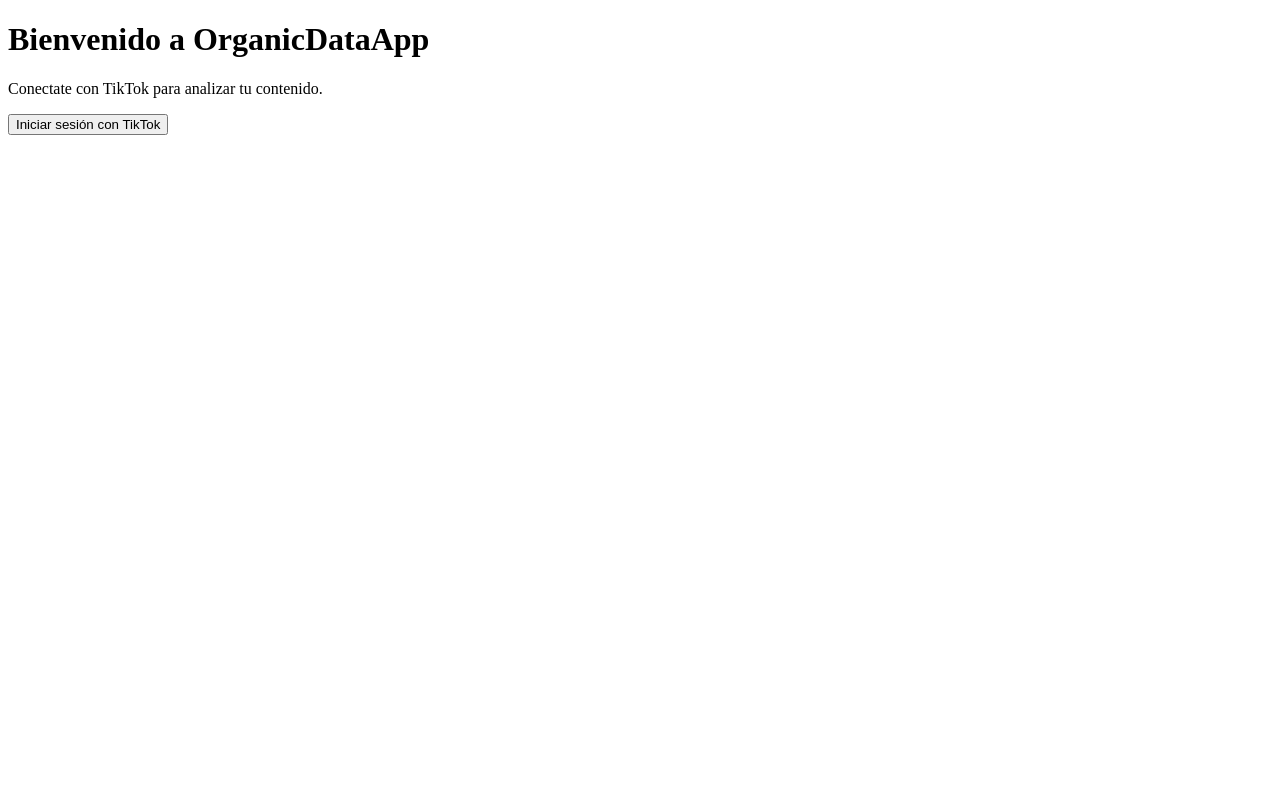
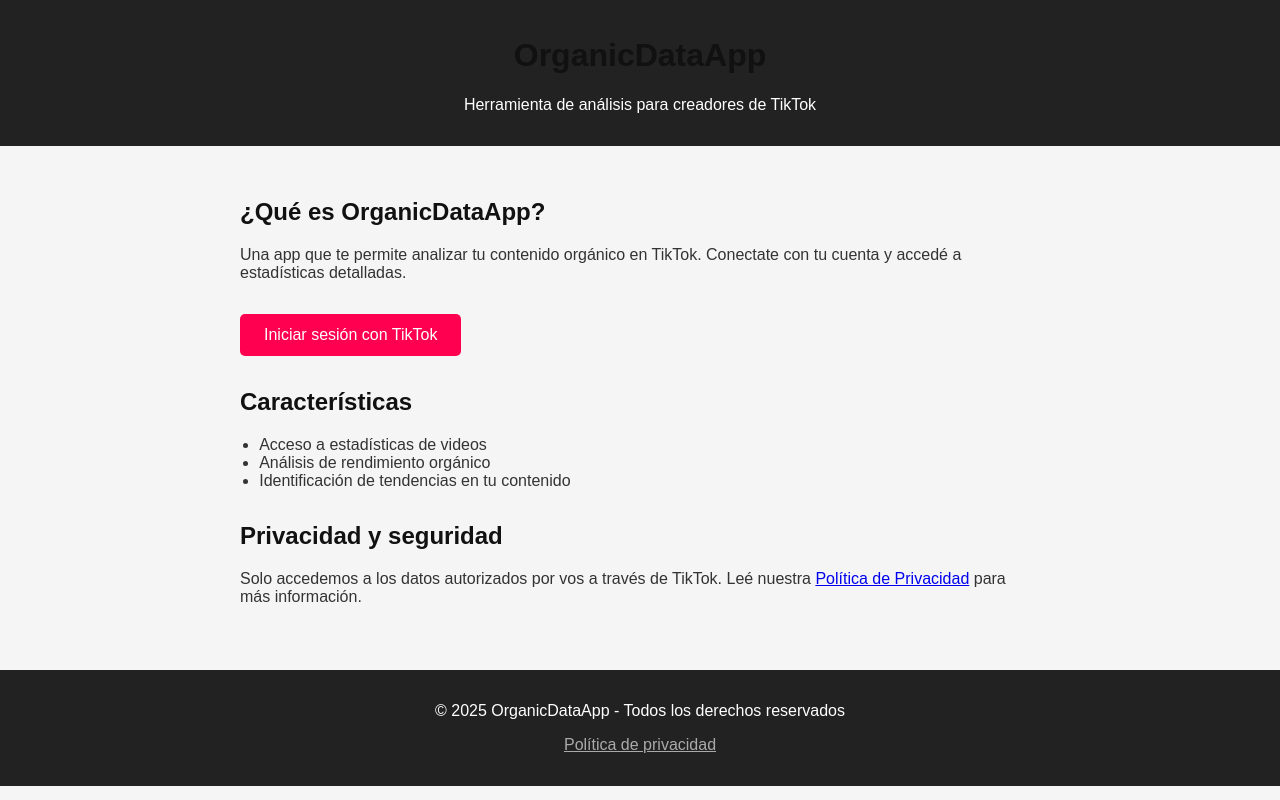
Before and after one commit to mandatas/tos-organicdata, a plain HTML site: page index.html in a window 1280 px wide. Drawn offline with Linux system fonts and the light colour scheme.

Commit message:
Update index.html

```diff
--- a/index.html
+++ b/index.html
@@ -1,14 +1,83 @@
 <!DOCTYPE html>
 <html lang="es">
 <head>
-  <meta charset="UTF-8">
-  <title>OrganicDataApp</title>
+  <meta charset="UTF-8" />
+  <meta name="viewport" content="width=device-width, initial-scale=1.0" />
+  <title>OrganicDataApp - Analiza tu TikTok</title>
+  <style>
+    body {
+      font-family: sans-serif;
+      margin: 0;
+      padding: 0;
+      background-color: #f5f5f5;
+      color: #333;
+    }
+    header, footer {
+      background-color: #222;
+      color: white;
+      padding: 1em;
+      text-align: center;
+    }
+    main {
+      padding: 2em;
+      max-width: 800px;
+      margin: auto;
+    }
+    h1, h2 {
+      color: #111;
+    }
+    .button {
+      display: inline-block;
+      padding: 0.75em 1.5em;
+      background-color: #ff0050;
+      color: white;
+      text-decoration: none;
+      border-radius: 5px;
+      margin-top: 1em;
+    }
+    section {
+      margin-bottom: 2em;
+    }
+    ul {
+      padding-left: 1.2em;
+    }
+  </style>
 </head>
 <body>
-  <h1>Bienvenido a OrganicDataApp</h1>
-  <p>Conectate con TikTok para analizar tu contenido.</p>
-  <a href="https://www.tiktok.com/v2/auth/authorize?client_key=sbaw3bbgumwov9d1nv&response_type=code&scope=user.info.basic%2Cuser.info.open_id%2Cuser.info.profile%2Cuser.info.stats%2Cvideo.list&redirect_uri=https%3A%2F%2Fmimaxdc.xyz%2Fcallback&state=123&from_www=1">
-    <button>Iniciar sesión con TikTok</button>
-  </a>
+
+  <header>
+    <h1>OrganicDataApp</h1>
+    <p>Herramienta de análisis para creadores de TikTok</p>
+  </header>
+
+  <main>
+    <section>
+      <h2>¿Qué es OrganicDataApp?</h2>
+      <p>Una app que te permite analizar tu contenido orgánico en TikTok. Conectate con tu cuenta y accedé a estadísticas detalladas.</p>
+      <a class="button" href="https://www.tiktok.com/v2/auth/authorize?client_key=sbaw3bbgumwov9d1nv&response_type=code&scope=user.info.basic%2Cuser.info.open_id%2Cuser.info.profile%2Cuser.info.stats%2Cvideo.list&redirect_uri=https%3A%2F%2Fmimaxdc.xyz%2Fcallback&state=123&from_www=1">
+        Iniciar sesión con TikTok
+      </a>
+    </section>
+
+    <section>
+      <h2>Características</h2>
+      <ul>
+        <li>Acceso a estadísticas de videos</li>
+        <li>Análisis de rendimiento orgánico</li>
+        <li>Identificación de tendencias en tu contenido</li>
+      </ul>
+    </section>
+
+    <section>
+      <h2>Privacidad y seguridad</h2>
+      <p>Solo accedemos a los datos autorizados por vos a través de TikTok. Leé nuestra <a href="/privacy.html">Política de Privacidad</a> para más información.</p>
+    </section>
+  </main>
+
+  <footer>
+    <p>© 2025 OrganicDataApp - Todos los derechos reservados</p>
+    <p><a href="/privacy.html" style="color: #aaa;">Política de privacidad</a></p>
+  </footer>
+
 </body>
 </html>
```
